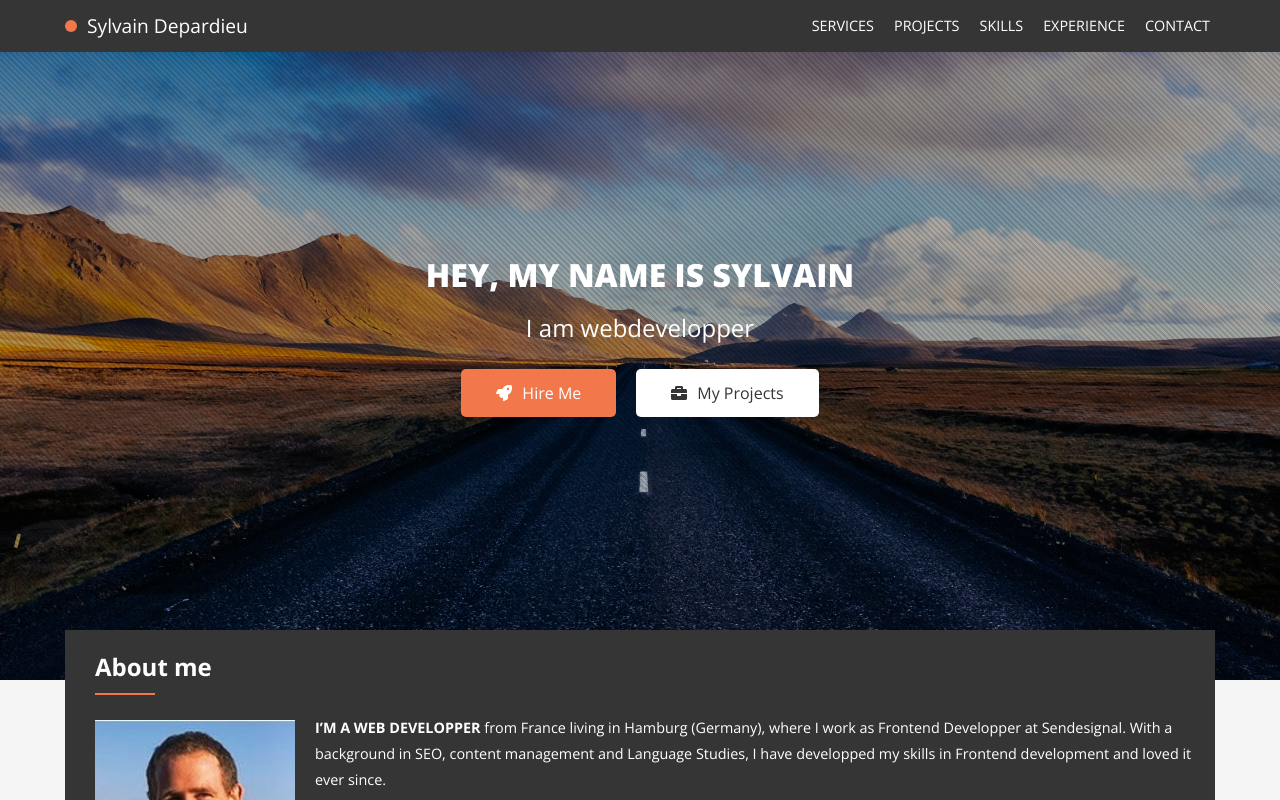
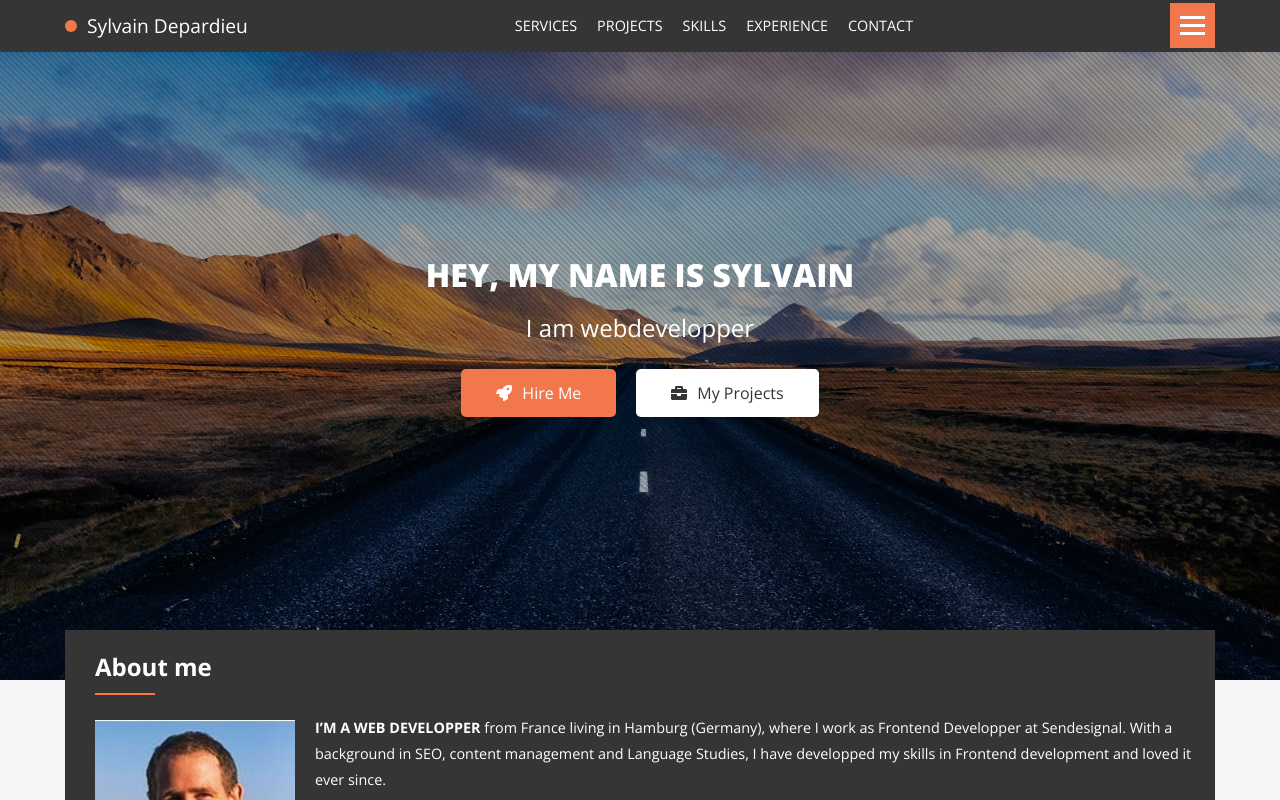
Before and after one commit to SylvainDep/Portfolio2020, a React (Create React App) app: page / in a window 1280 px wide. Shown: the top 800 px of the page. Built offline with nearby package versions, Linux system fonts and the light colour scheme.

Commit message:
Responsive Menu started

```diff
--- a/src/Contact/Contact.js
+++ b/src/Contact/Contact.js
@@ -75,13 +75,13 @@ class Contact extends Component {
           <ContentArea>
             <Grid>
               <Partner href="https://malignec.transilien.com/" target="_blank">
-                <img src={require('../assets/img/sncf.png')} alt="profile" />
+                <img src={require('../assets/img/sncf.png')} alt="SNCF" />
               </Partner>
               <Partner href="https://www.jimdo.com/fr/" target="_blank">
-                <img src={require('../assets/img/jimdo_bw.png')} alt="profile" />
+                <img src={require('../assets/img/jimdo_bw.png')} alt="Jimdo" />
               </Partner>
               <Partner href="https://sendesignal.de/" target="_blank">
-                <img src={require('../assets/img/sendesignal.png')} alt="profile" />
+                <img src={require('../assets/img/sendesignal.png')} alt="Sendesignal" />
               </Partner>
             </Grid>
           </ContentArea>
--- a/src/Hero/Navbar/Logo.js
+++ b/src/Hero/Navbar/Logo.js
@@ -11,6 +11,7 @@ const LogoLink = styled.a`
   display: flex;
   align-items: center;
   font-size: 1.2em;
+  margin: 8px 0;
 
   &:before {
     content: '';
--- a/src/Hero/Navbar/Menu.js
+++ b/src/Hero/Navbar/Menu.js
@@ -5,7 +5,7 @@ import SmoothScrolling from "../../UI/shared/SmoothScrolling";
 import { styles } from '../../UI'
 
 const {
-  constants: { orange }
+  constants: { dark_grey, orange, mobile_width }
 } = styles;
 
 const MenuBlock = styled.ul`
@@ -14,6 +14,22 @@ const MenuBlock = styled.ul`
   display: flex;
   font-size: .9em;
   text-transform: uppercase;
+
+  @media screen and (max-width: ${mobile_width}) {
+    flex-direction: column;
+    justify-content: center;
+    text-align: left;
+    margin: 0;
+    padding: 20px;
+    width: 250px;
+    position: fixed;
+    top: 0;
+    left: ${props => props.open ? '0' : '-250px'};
+    font-size: 1em;
+    background-color: ${dark_grey}
+    height: 100vh;
+    transition-duration: 0.3s;
+  }
 `
 
 const MenuItem = styled.li`
@@ -46,16 +62,72 @@ const MenuItem = styled.li`
     opacity: 1;
     box-shadow: 10px 0 ${orange}, -10px 0 ${orange};
   }
+
+  @media screen and (max-width: ${mobile_width}) {
+    margin: 20px 0;
+  }
+`
+
+const MenuIcon = styled.div`
+  background-color: ${orange};
+  display: flex;
+  justify-content: center;
+  align-items: center;
+  height: 45px;
+  width: 45px;
+  position: relative;
+  cursor: pointer;
+`
+
+const MenuBurger = styled.div`
+  height: 3px;
+  width: 25px;
+  background-color: white;
+  position: relative;
+  cursor: pointer;
+
+  &:before {
+    position: absolute;
+    top: -8px;
+    display: block;
+    content: '';
+    height: 3px;
+    width: 25px;
+    background-color: white;
+  }
+
+  &:after {
+    position: absolute;
+    bottom: -8px;
+    display: block;
+    content: '';
+    height: 3px;
+    width: 25px;
+    background-color: white;
+  }
 `
 
 class Menu extends Component {
+  state = {
+    isMobileMenuOpen: false
+  }
+
+  toggleMobileMenu = () => {
+    this.setState(prevState => {
+      return {isMobileMenuOpen: !prevState.isMobileMenuOpen}
+    })
+
+    console.log(this.state.isMobileMenuOpen)
+  }
+
   scrollHandler = (anchor) => {
     SmoothScrolling.scrollTo(anchor);
   }
 
   render() {
     return (
-      <MenuBlock>
+      <>
+        <MenuBlock open={this.state.isMobileMenuOpen}>
           <MenuItem>
             <a onClick={() => this.scrollHandler("services")}>Services</a>
           </MenuItem>
@@ -72,6 +144,10 @@ class Menu extends Component {
             <a onClick={() => this.scrollHandler("contact")}>Contact</a>
           </MenuItem>
         </MenuBlock>
+        <MenuIcon onClick={() => this.toggleMobileMenu()}>
+          <MenuBurger />
+        </MenuIcon>
+      </>
     )
   }
 }
```
Lines whose indentation alone changed are shown as unchanged.
